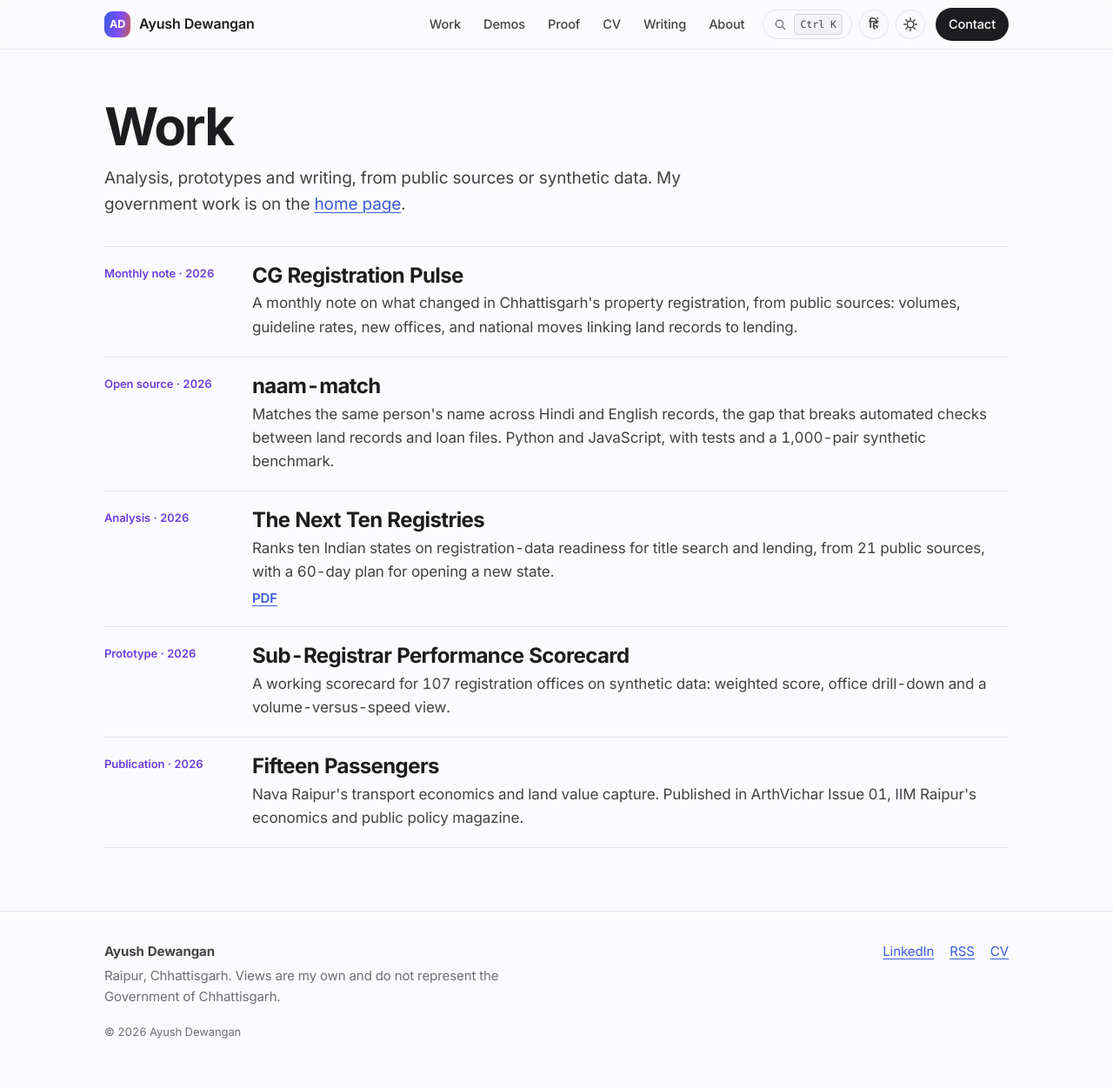
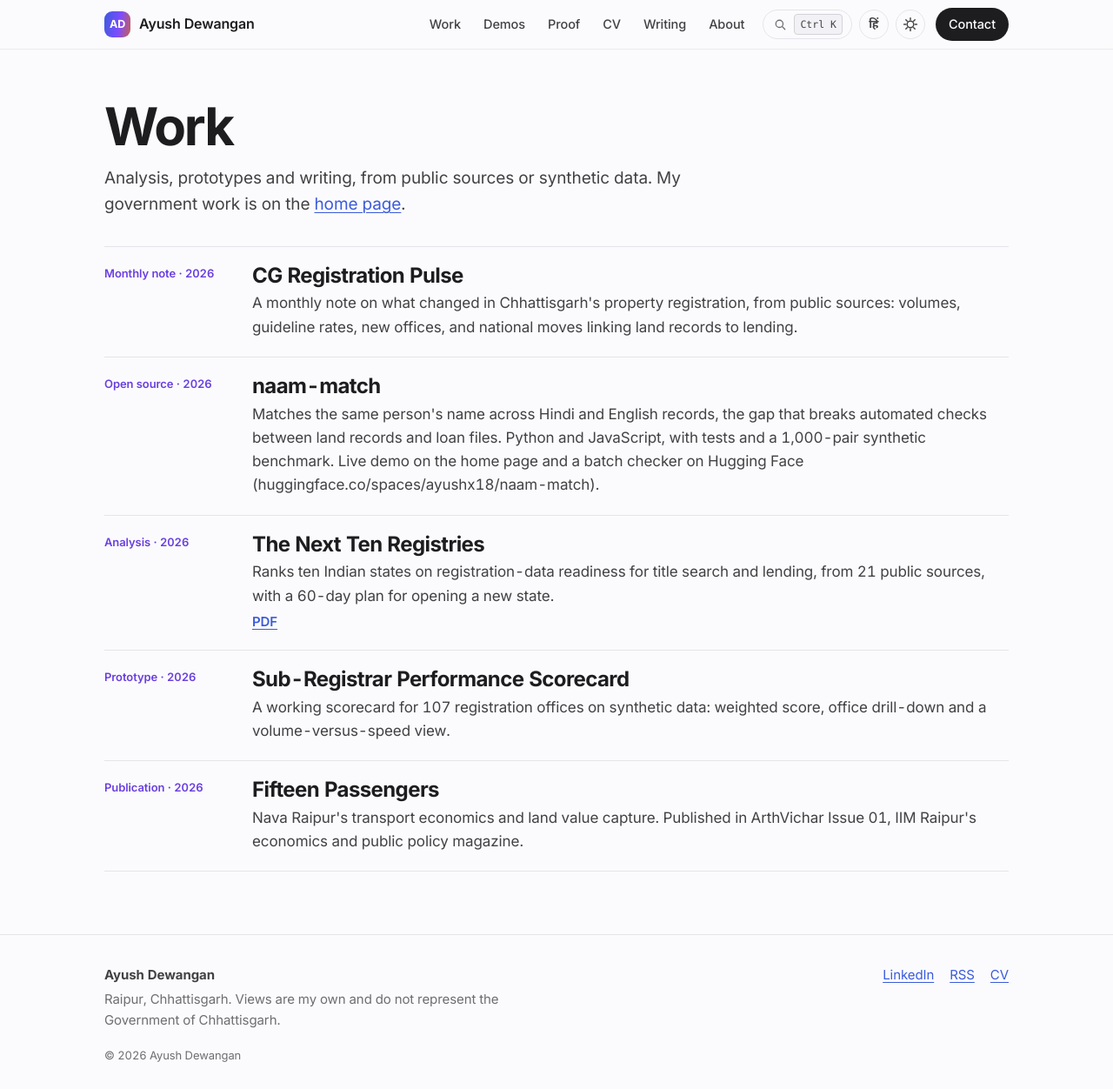
Before and after one commit to ayushwho18/ayushwho18.github.io, a Jekyll site: the page built from work/index.html, in a window 1280 px wide and 1252 px high. Shown: the whole window at 87% size. Built offline with Jekyll 4.4.1, drawn with Linux system fonts in a browser that asks for light colours.

Commit message:
Link the naam-match Hugging Face batch checker from the demo and Work card
Co-Authored-By: Claude Opus 5.5 <noreply@anthropic.com>
Claude-Session: https://claude.ai/code/session_01FVuBfk1S1nrgknboVSdsF2

```diff
--- a/_data/projects.yml
+++ b/_data/projects.yml
@@ -18,7 +18,9 @@
   summary: >-
     Matches the same person's name across Hindi and English records, the gap
     that breaks automated checks between land records and loan files. Python
-    and JavaScript, with tests and a 1,000-pair synthetic benchmark.
+    and JavaScript, with tests and a 1,000-pair synthetic benchmark. Live demo
+    on the home page and a batch checker on Hugging Face
+    (huggingface.co/spaces/ayushx18/naam-match).
 
 - title: The Next Ten Registries
   year: 2026
--- a/index.html
+++ b/index.html
@@ -259,7 +259,7 @@ gsap: true
             <ol class="nm-steps" id="nm-steps"></ol>
           </div>
         </div>
-        <p class="src">Open source as <a href="https://github.com/ayushwho18/naam-match" target="_blank" rel="noopener"><b>naam-match</b> on GitHub</a>: Python and JavaScript, tests, and a 1,000-pair synthetic benchmark (100% precision, 87% auto-matched; initials always go to a human). A heuristic, not a production model.</p>
+        <p class="src">Open source as <a href="https://github.com/ayushwho18/naam-match" target="_blank" rel="noopener"><b>naam-match</b> on GitHub</a>: Python and JavaScript, tests, and a 1,000-pair synthetic benchmark (100% precision, 87% auto-matched; initials always go to a human). A heuristic, not a production model. Need to check a list? <a href="https://huggingface.co/spaces/ayushx18/naam-match" target="_blank" rel="noopener"><b>Batch-check up to 500 pairs</b> on Hugging Face</a>, with CSV upload and download.</p>
       </div>
 
       <!-- Parcel API -->
```
